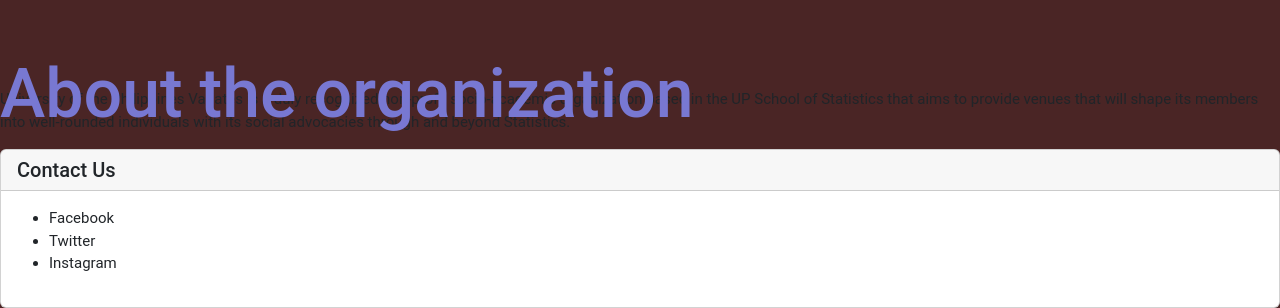
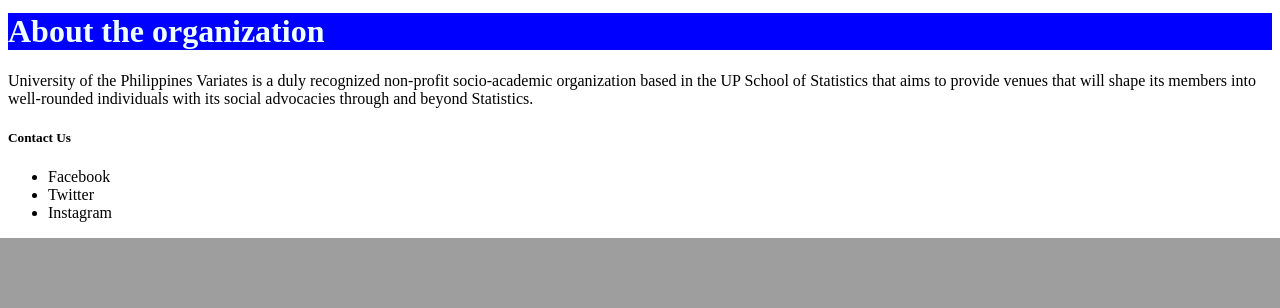
Before and after one commit to anatanohanashi/Flask-Project, a Flask app: page / in a window 1280 px wide. Shown: the part 1128-1436 px from the top of the page. After the commit the page ends 1366 px from the top, so only its background shows below. Run offline with Flask 2, Linux system fonts and the light colour scheme.

Commit message:
revert css

```diff
--- a/upv-website/css/style.css
+++ /dev/null
@@ -1,19 +0,0 @@
-body {
-    margin: 20;
-    font-family: Roboto,Helvetica,Arial,sans-serif;
-    font-size: .9375rem;
-    font-weight: 400;
-    line-height: 1.5;
-    text-align: left;
-    background-color: #4a2525;
-}
-
-h1 {
-	position: relative;
-	top: 55px;
-	color: #7878d2;
-	text-align: left;
-	font-family: Roboto,Helvetica,Arial,sans-serif;
-	font-style: normal;
-	font-size: 68px;
-}
--- /dev/null
+++ b/upv-website/css/styles.css
@@ -0,0 +1,3 @@
+h1 {
+    background-color: blueviolet;
+}
--- a/upv-website/templates/base.html
+++ b/upv-website/templates/base.html
@@ -3,47 +3,27 @@
     <head>
         <title>{% block title %}{%endblock%}</title>
         <meta name="viewport" content="width=device-width, initial-scale=1">
-        <link href="https://cdn.jsdelivr.net/npm/bootstrap@5.2.0-beta1/dist/css/bootstrap.min.css" rel="stylesheet" integrity="sha384-0evHe/X+R7YkIZDRvuzKMRqM+OrBnVFBL6DOitfPri4tjfHxaWutUpFmBp4vmVor" crossorigin="anonymous">
-        <link rel="stylesheet" href="css/style.css" type="text/css">
         <link rel="icon" href="static/up_variates_logo.png" type="image/icon type">
+        <link rel="stylesheet" href="main.css">
+        <!-- {% block head %}{% endblock %} -->
     </head>
     <body>
-        <h1>test</h1>
-        <nav class="navbar navbar-expand-lg bg-light">
-            <div class="container-fluid"></div>
-                <a class="navbar-brand" href="\">
-                    <a class="navbar-brand" href="\">
-                        <img src="static/up_variates_logo.png" alt="" width="40">
-                      </a>
-                    UP Variates</a>
-                <button class="navbar-toggler" type="button" data-bs-toggle="collapse" data-bs-target="#navbarSupportedContent" aria-controls="navbarSupportedContent" aria-expanded="false" aria-label="Toggle navigation">
-                    <span class="navbar-toggler-icon"></span>
-                </button>
-            <div class="collapse navbar-collapse" id="navbarSupportedContent">
-                <ul class="navbar-nav me-auto mb-2 mb-lg-0">
-                    <li class="nav-item">
-                        <a class="nav-link active" aria-current="page" href="\executiveboard">Executive Board</a>
-                    </li>
-                    <li class="nav-item">
-                        <li><a class="nav-link active" href="\committees">Committees</a></li>
-                    </li>
-                    <li class="nav-item">
-                        <li><a class="nav-link active" href="\events">Events</a></li>
-                    </li>
-                    <li class="nav-item">
-                        <li><a class="nav-link active" href="\achievements">Achievements</a></li>
-                    </li>
-                </ul>
-            </div>
-        </nav>
+        <h1>UP Variates</h1>
+        <ul>
+            <li><a href="\executiveboard">Executive Board</a></li>
+            <li><a href="\committees">Committees</a></li>
+            <li><a href="\events">Events</a></li>
+            <li><a href="\achievements">Achievements</a></li>
+        </ul>
 
 
         <!-- <img src="{{ url_for("static", filename="upv_header.jpg")}}" alt="" width=100% > -->
 
         {% block content %}{% endblock %}
-        <div class="card">
-            <h5 class="card-header">Contact Us</h5>
-            <div class="card-body">
+
+        <div>
+            <h5>Contact Us</h5>
+            <div>
                 <ul>
                     <li>Facebook</li>
                     <li>Twitter</li>
@@ -51,7 +31,5 @@
                 </ul>
             </div>
         </div>
-
-
     </body>
 </html>
--- a/upv-website/templates/index.html
+++ b/upv-website/templates/index.html
@@ -1,6 +1,9 @@
 {% extends 'base.html' %}
 
 {% block title %}UP Variates{% endblock %}
+
+<!-- {% block head %}
+{% endblock %} -->
 
 {% block content %}
 <img src="{{ url_for("static", filename="upv_header.jpg")}}" alt="" width=100% >
--- /dev/null
+++ b/upv-website/templates/main.css
@@ -0,0 +1,4 @@
+h1 {
+    color: azure;
+    background-color: blue;
+}
```
Also changed, not shown: upv-website/base_copy.html (added, +56 -0 lines).
